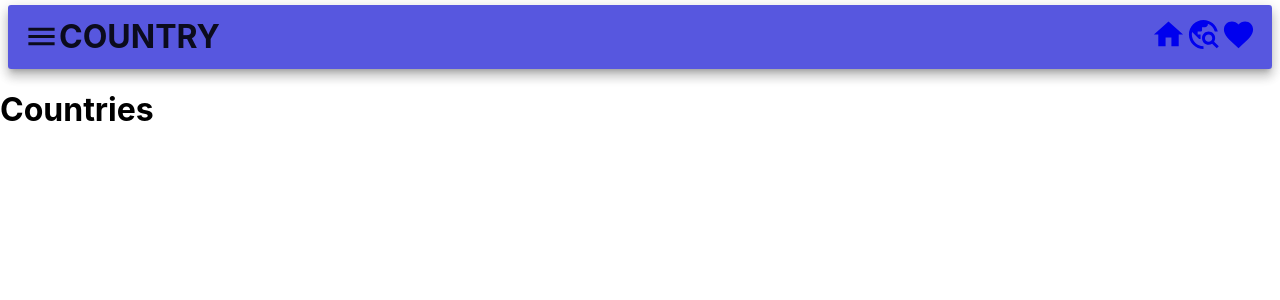
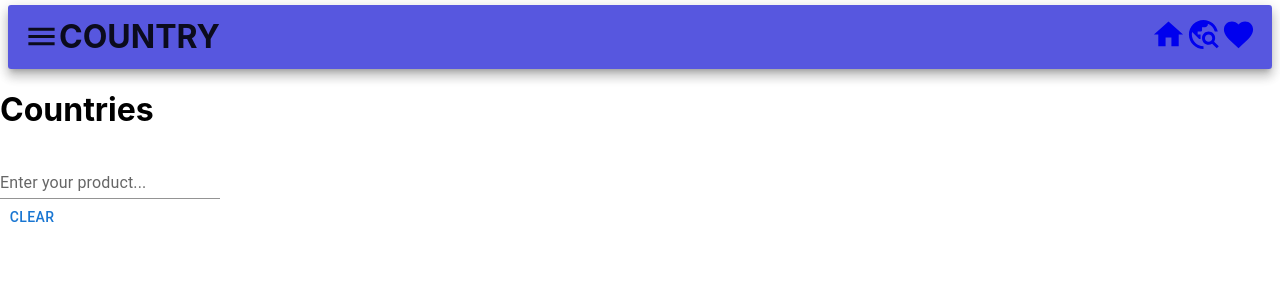
Before and after one commit to pedroOrvalho/FrontEnd-Application-MUI-Countries, a React (Create React App) app: page /countries in a window 1280 px wide. Shown: the top 300 px of the page. Built offline with nearby package versions, Linux system fonts and the light colour scheme.

Commit message:
searchform added

```diff
--- /dev/null
+++ b/src/components/SearchForm.tsx
@@ -0,0 +1,42 @@
+import { UserSearchType } from "../types/types";
+
+import TextField from "@mui/material/TextField";
+import { Button } from "@mui/material";
+
+export default function SearchForm({
+	userSearch,
+	setUserSearch,
+}: UserSearchType) {
+	function handleChange(event: React.ChangeEvent<HTMLInputElement>) {
+		setUserSearch(event.target.value);
+	}
+
+	function handleClear(): void {
+		setUserSearch("");
+		const inputField = document.getElementById(
+			"standard-basic"
+		) as HTMLInputElement;
+		if (inputField) {
+			inputField.value = "";
+		}
+	}
+
+	return (
+    <div className="searchForm_container">
+    <div className="searchForm_content">
+      <TextField
+        value={userSearch}
+        id="standard-basic"
+        label="Enter your product..."
+        variant="standard"
+        onChange={handleChange}
+      />
+    </div>
+    <div className="form_clear">
+      <Button variant="text" onClick={handleClear}>
+        Clear
+      </Button>
+    </div>
+  </div>
+	);
+}
--- a/src/pages/Countries.tsx
+++ b/src/pages/Countries.tsx
@@ -1,7 +1,14 @@
+import { useState } from "react";
+
+import SearchForm from "../components/SearchForm";
+
 export default function Countries() {
+	const [userSearch, setUserSearch] = useState<string>("");
+	console.log(userSearch);
 	return (
-		<div >
-      <h1>Countries</h1>
+		<div>
+			<h1>Countries</h1>
+			<SearchForm userSearch={userSearch} setUserSearch={setUserSearch} />
 		</div>
 	);
 }
--- a/src/pages/Home.tsx
+++ b/src/pages/Home.tsx
@@ -1,5 +1,3 @@
-import homeLogo from "../images/home.png";
-
 export default function Home() {
 	return (
 		<div className="home_container">
--- /dev/null
+++ b/src/types/types.ts
@@ -0,0 +1,4 @@
+export type UserSearchType = {
+	userSearch: string;
+	setUserSearch: (search: string) => void;
+};
```
